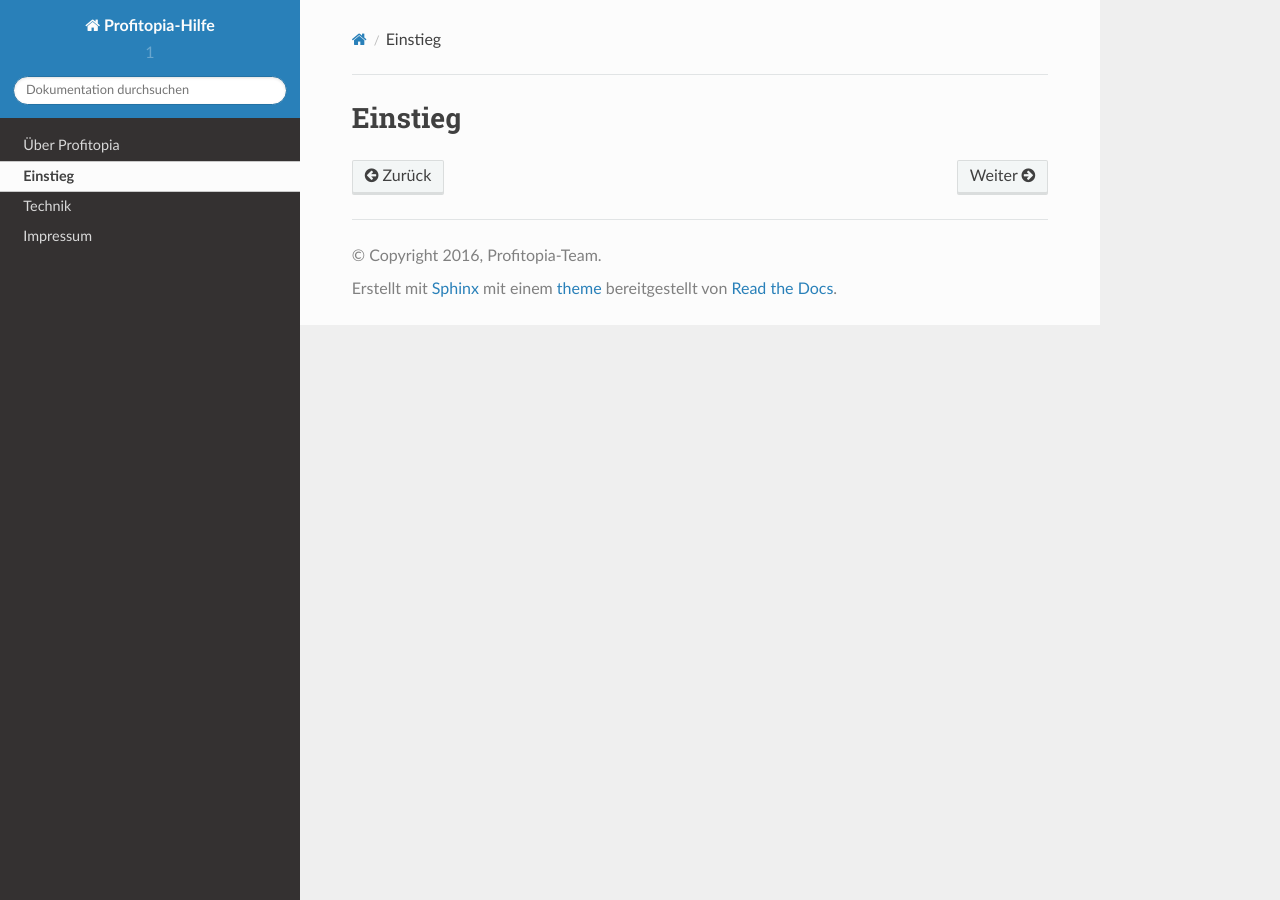
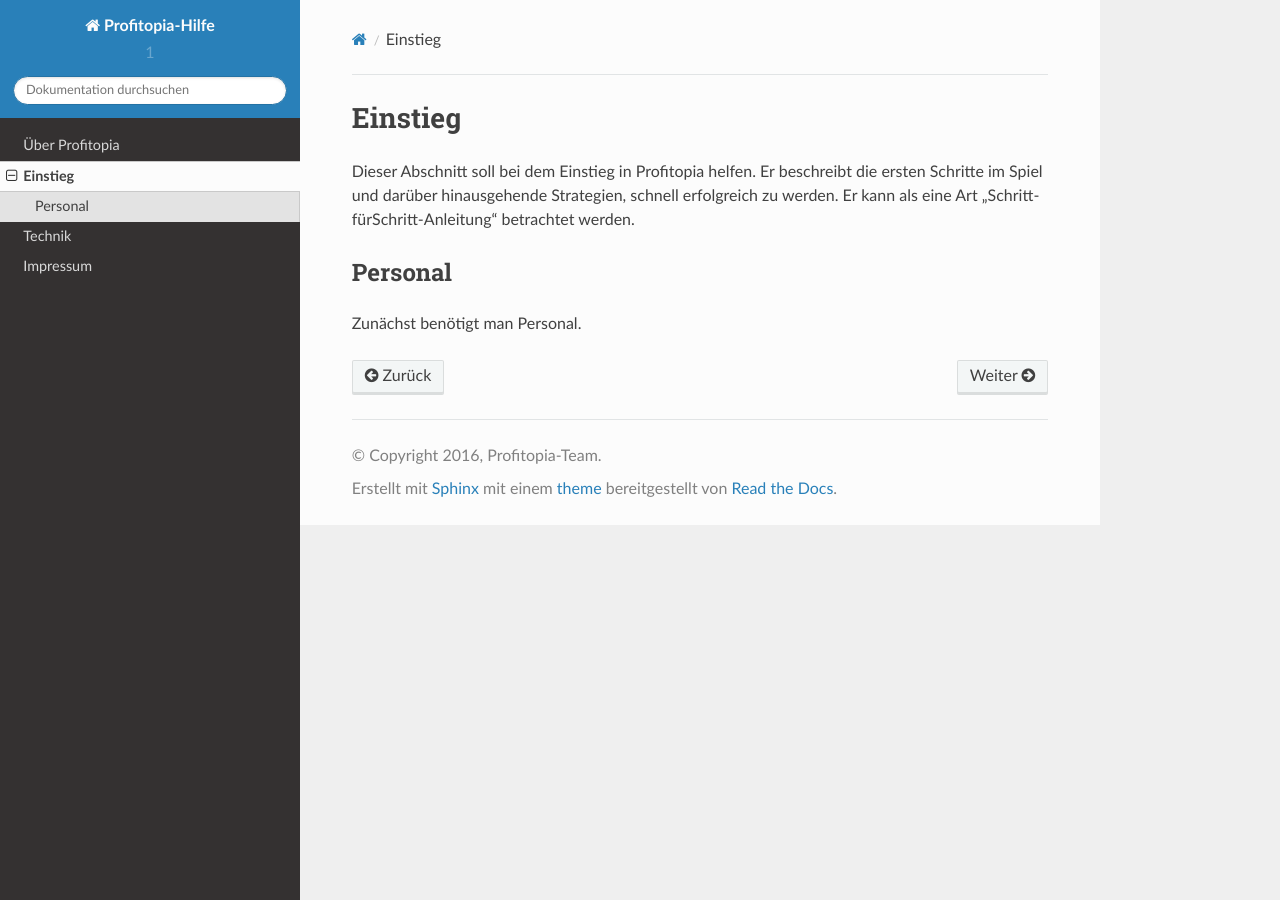
Before and after one commit to profitopia/help, a Sphinx documentation site: the page built from source/start.rst, in a window 1280 px wide. Built offline with Sphinx 7.4.7 and the Read the Docs theme 2.0.0, drawn with Linux system fonts in a browser that asks for light colours.

Commit message:
basic text on start

```diff
--- a/source/start.rst
+++ b/source/start.rst
@@ -1,2 +1,9 @@
 Einstieg
 ########
+
+Dieser Abschnitt soll bei dem Einstieg in Profitopia helfen. Er beschreibt die ersten Schritte im Spiel und darüber hinausgehende Strategien, schnell erfolgreich zu werden. Er kann als eine Art „Schritt-fürSchritt-Anleitung“ betrachtet werden.
+
+Personal
+--------
+
+Zunächst benötigt man Personal.
```
